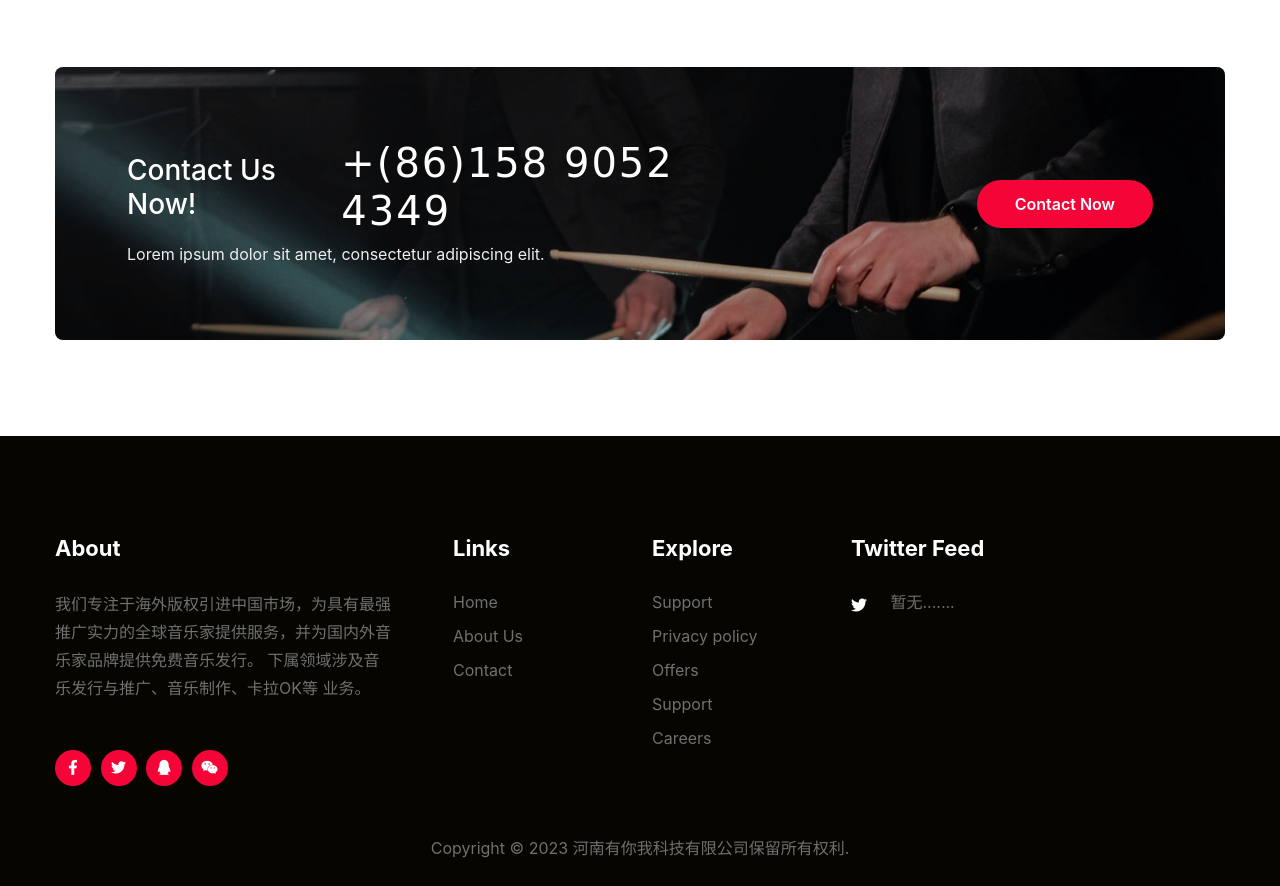
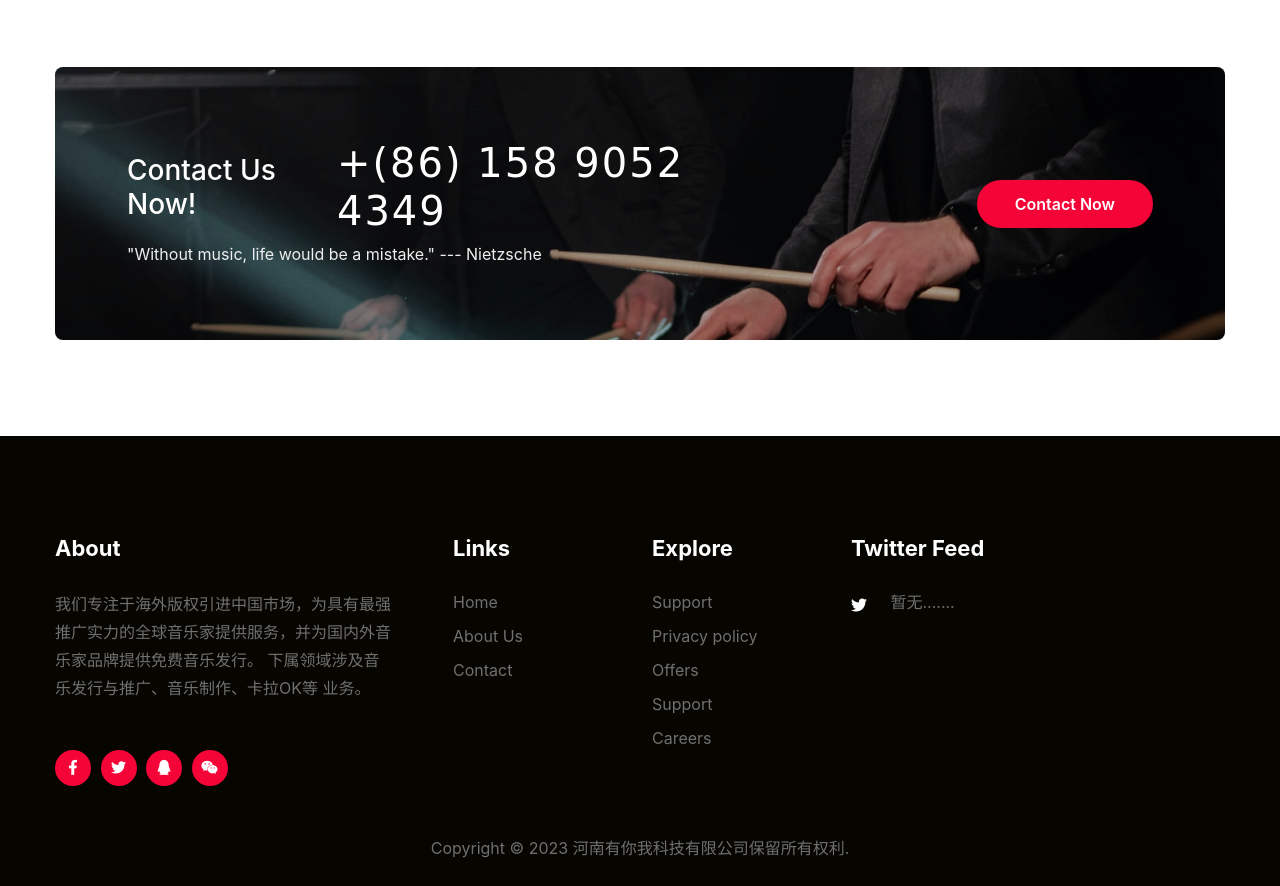
Before and after one commit to ruancaiyuan/youniwo.github.io, a plain HTML site: page about.html in a window 1280 px wide. Shown: the part 2420-3306 px from the top of the page. Drawn offline with Linux system fonts and the light colour scheme; a web font is replaced by a local one.

Commit message:
修改关于页面的不一致

```diff
--- a/about.html
+++ b/about.html
@@ -238,8 +238,8 @@
                 <div class="col-xl-8 col-lg-9">
                     <div class="title-content-two pe-lg-5">
                         <h3 class="title-w3l mb-md-1 mb-4 d-md-flex align-items-center">Contact Us Now!
-                            <a class="mt-md-0 mt-2" href="tel:+(86)158 9052 4349">+(86)158 9052 4349</a></h3>
-                        <p>Lorem ipsum dolor sit amet, consectetur adipiscing elit.</p>
+                            <a class="mt-md-0 mt-2" href="tel:+ 12 123 456 789">+(86) 158 9052 4349</a></h3>
+                        <p>"Without music, life would be a mistake." --- Nietzsche</p>
                     </div>
                 </div>
                 <div class="col-xl-4 col-lg-3 mt-lg-0 mt-sm-5 mt-4 text-lg-end">
```
